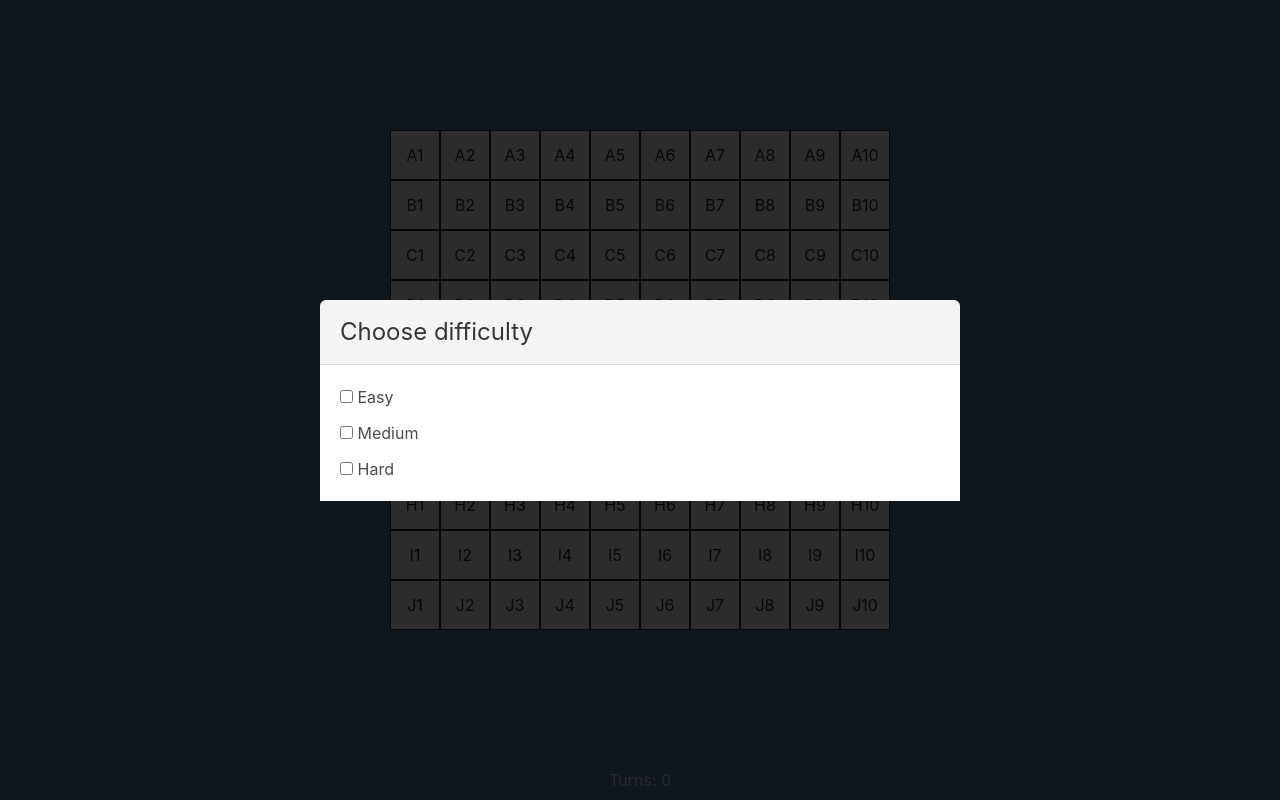
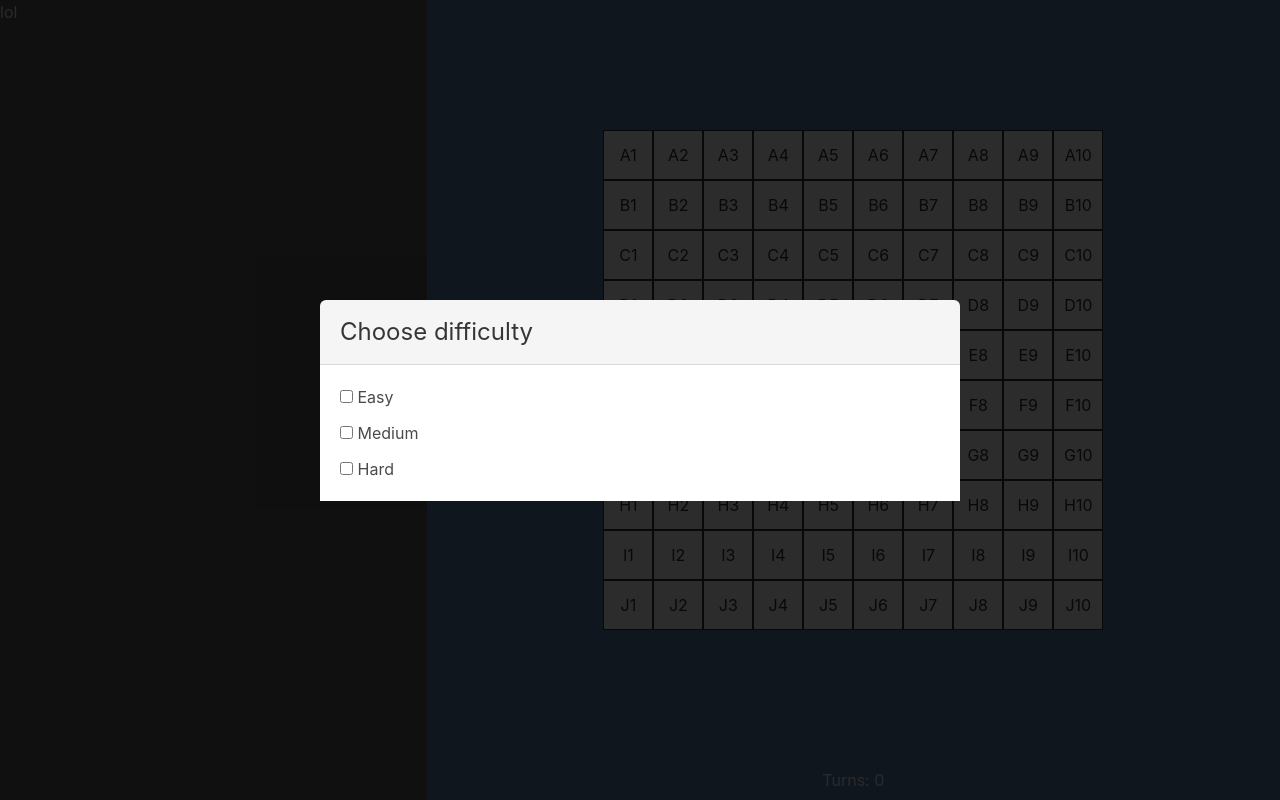
Before and after one commit to helmerdavila/battleship, a React (Create React App) app: page / in a window 1280 px wide. Built offline with nearby package versions, Linux system fonts and the light colour scheme.

Commit message:
Changed the modal to component

```diff
--- a/src/components/Board.jsx
+++ b/src/components/Board.jsx
@@ -2,6 +2,7 @@ import React, {Fragment} from "react";
 import "./board.css";
 import * as faker from "faker";
 import { randomItem, randomNumber } from "../helpers";
+import Modal from "./Modal";
 
 export default class Board extends React.Component {
   board = {};
@@ -225,37 +226,14 @@ export default class Board extends React.Component {
 
     return (
       <Fragment>
-        <div className={`modal ${this.state.showTurnModal ? 'is-active' : null}`}>
-          <div className="modal-background"/>
-          <div className="modal-card">
-            <div className="modal-card-head">
-              <p className="modal-card-title">Choose difficulty</p>
+        <Modal showModal={this.state.showTurnModal} difficulty={this.state.selectedDifficulty} changeDifficulty={this.handleChooseDifficulty}/>
+        <div className="columns is-gapless">
+          <div className="column is-one-third">
+            <section className="hero is-dark is-fullheight">
+              <h1>lol</h1>
+            </section>
           </div>
-            <div className="modal-card-body">
-              <div className="field">
-                <div className="control">
-                  <label className="checkbox">
-                    <input type="checkbox" onClick={() => this.handleChooseDifficulty("easy")} checked={this.state.selectedDifficulty === "easy"}/> Easy
-                  </label>
-                </div>
-              </div>
-              <div className="field">
-                <div className="control">
-                  <label className="checkbox">
-                    <input type="checkbox" onClick={() => this.handleChooseDifficulty("medium")} checked={this.state.selectedDifficulty === "medium"}/> Medium
-                  </label>
-                </div>
-              </div>
-              <div className="field">
-                <div className="control">
-                  <label className="checkbox">
-                    <input type="checkbox" onClick={() => this.handleChooseDifficulty("hard")} checked={this.state.selectedDifficulty === "hard"}/> Hard
-                  </label>
-                </div>
-              </div>
-            </div>
-          </div>
-        </div>
+          <div className="column">
             <section className="hero is-info is-fullheight">
               <div className="hero-body">
                 <div className="the-table">{table}</div>
@@ -268,6 +246,8 @@ export default class Board extends React.Component {
                 </div>
               </div>
             </section>
+          </div>
+        </div>
       </Fragment>
     );
   }
--- /dev/null
+++ b/src/components/Modal.jsx
@@ -0,0 +1,39 @@
+import React from "react";
+
+const Modal = props => {
+  return (
+    <div className={`modal ${props.showModal ? 'is-active' : null}`}>
+      <div className="modal-background"/>
+      <div className="modal-card">
+        <div className="modal-card-head">
+          <p className="modal-card-title">Choose difficulty</p>
+        </div>
+        <div className="modal-card-body">
+          <div className="field">
+            <div className="control">
+              <label className="checkbox">
+                <input type="checkbox" onClick={() => props.changeDifficulty("easy")} checked={props.difficulty === "easy"}/> Easy
+              </label>
+            </div>
+          </div>
+          <div className="field">
+            <div className="control">
+              <label className="checkbox">
+                <input type="checkbox" onClick={() => props.changeDifficulty("medium")} checked={props.difficulty === "medium"}/> Medium
+              </label>
+            </div>
+          </div>
+          <div className="field">
+            <div className="control">
+              <label className="checkbox">
+                <input type="checkbox" onClick={() => props.changeDifficulty("hard")} checked={props.difficulty === "hard"}/> Hard
+              </label>
+            </div>
+          </div>
+        </div>
+      </div>
+    </div>
+  );
+};
+
+export default Modal;
```
Also changed, not shown: src/App.js (line endings or trailing spaces). Lines whose indentation alone changed are shown as unchanged.
